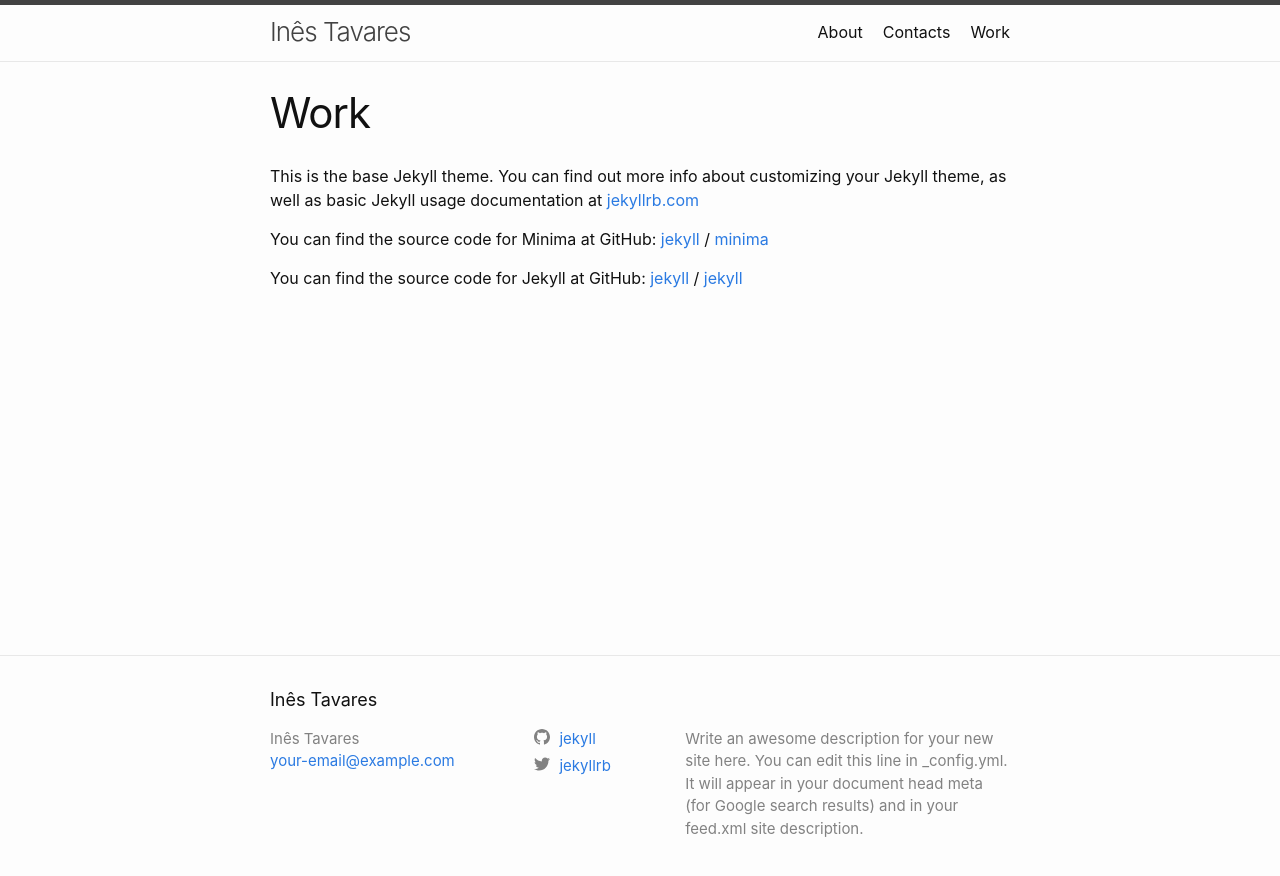
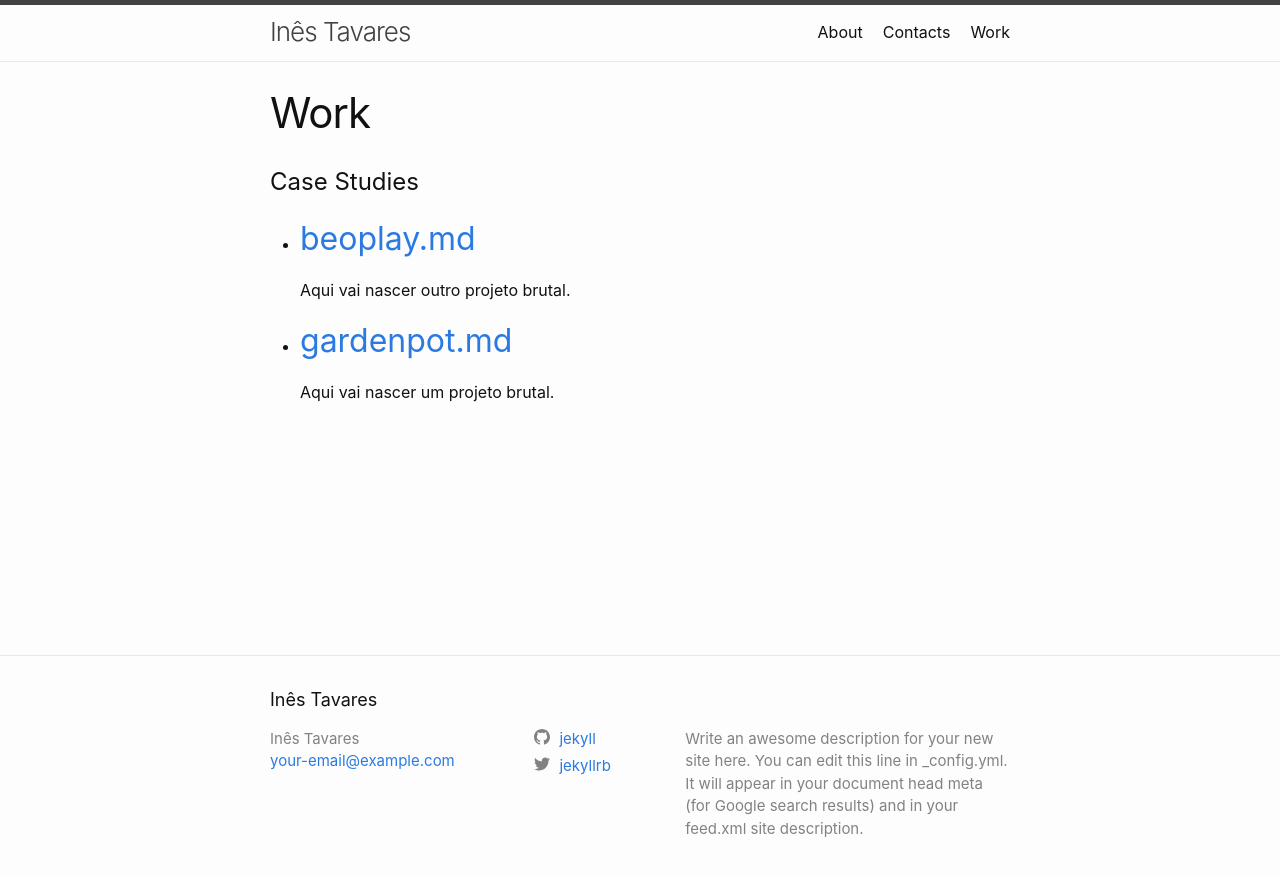
Before and after one commit to InesTavares29/Projeto, a Jekyll site: the page built from work.markdown, in a window 1280 px wide. Shown: the top 876 px of the page. Built offline with Jekyll 4.4.1, drawn with Linux system fonts in a browser that asks for light colours.

Commit message:
exercicio2

```diff
--- /dev/null
+++ b/_casestudies/beoplay.md
@@ -0,0 +1,6 @@
+---
+layout: casestudies
+title: "Beoplay"
+---
+
+Aqui vai nascer outro projeto brutal.
--- /dev/null
+++ b/_casestudies/gardenpot.md
@@ -0,0 +1,6 @@
+---
+layout: casestudies
+title: "Garden Pot"
+---
+
+Aqui vai nascer um projeto brutal.
--- a/_config.yml
+++ b/_config.yml
@@ -34,6 +34,13 @@ theme: minima
 plugins:
   - jekyll-feed
 
+collections:
+  casestudies:
+    output: true
+    permalink: /casestudies/:path/
+
+
+
 # Exclude from processing.
 # The following items will not be processed, by default.
 # Any item listed under the `exclude:` key here will be automatically added to
--- a/work.markdown
+++ b/work.markdown
@@ -4,15 +4,13 @@ title: Work
 permalink: /work/
 ---
 
-This is the base Jekyll theme. You can find out more info about customizing your Jekyll theme, as well as basic Jekyll usage documentation at [jekyllrb.com](https://jekyllrb.com/)
+<h1>Case Studies</h1>
 
-You can find the source code for Minima at GitHub:
-[jekyll][jekyll-organization] /
-[minima](https://github.com/jekyll/minima)
-
-You can find the source code for Jekyll at GitHub:
-[jekyll][jekyll-organization] /
-[jekyll](https://github.com/jekyll/jekyll)
-
-
-[jekyll-organization]: https://github.com/jekyll
+<ul>
+  {% for casestudies in site.casestudies %}
+    <li>
+      <h2><a href="{{ casestudies.url }}">{{ casestudies.name }}</a></h2>
+      <p>{{ casestudies.content | markdownify }}</p>
+    </li>
+  {% endfor %}
+</ul>
```
Also changed, not shown: _layouts/casestudies.html (added, +21 -0 lines), 1 other file.
